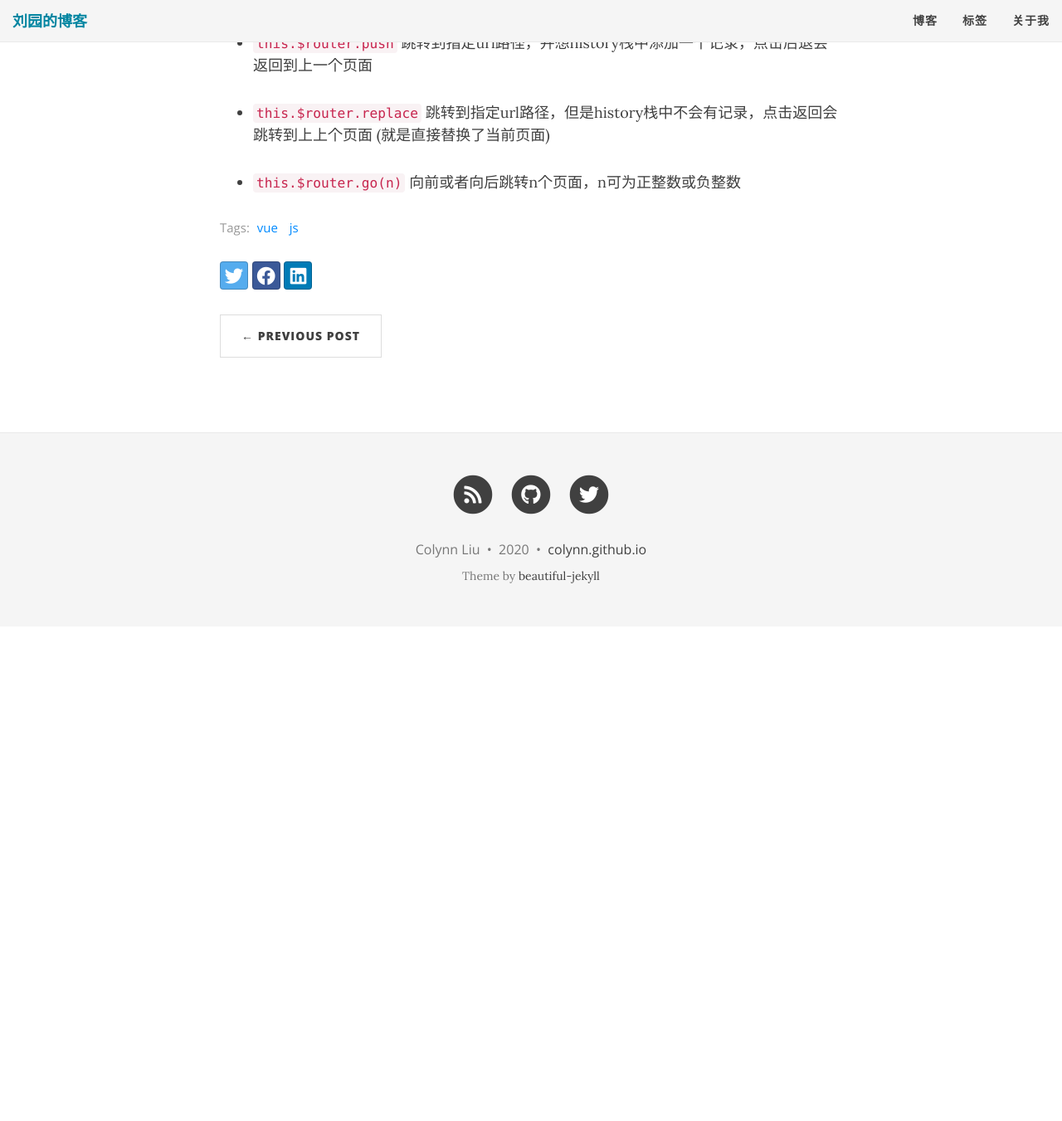
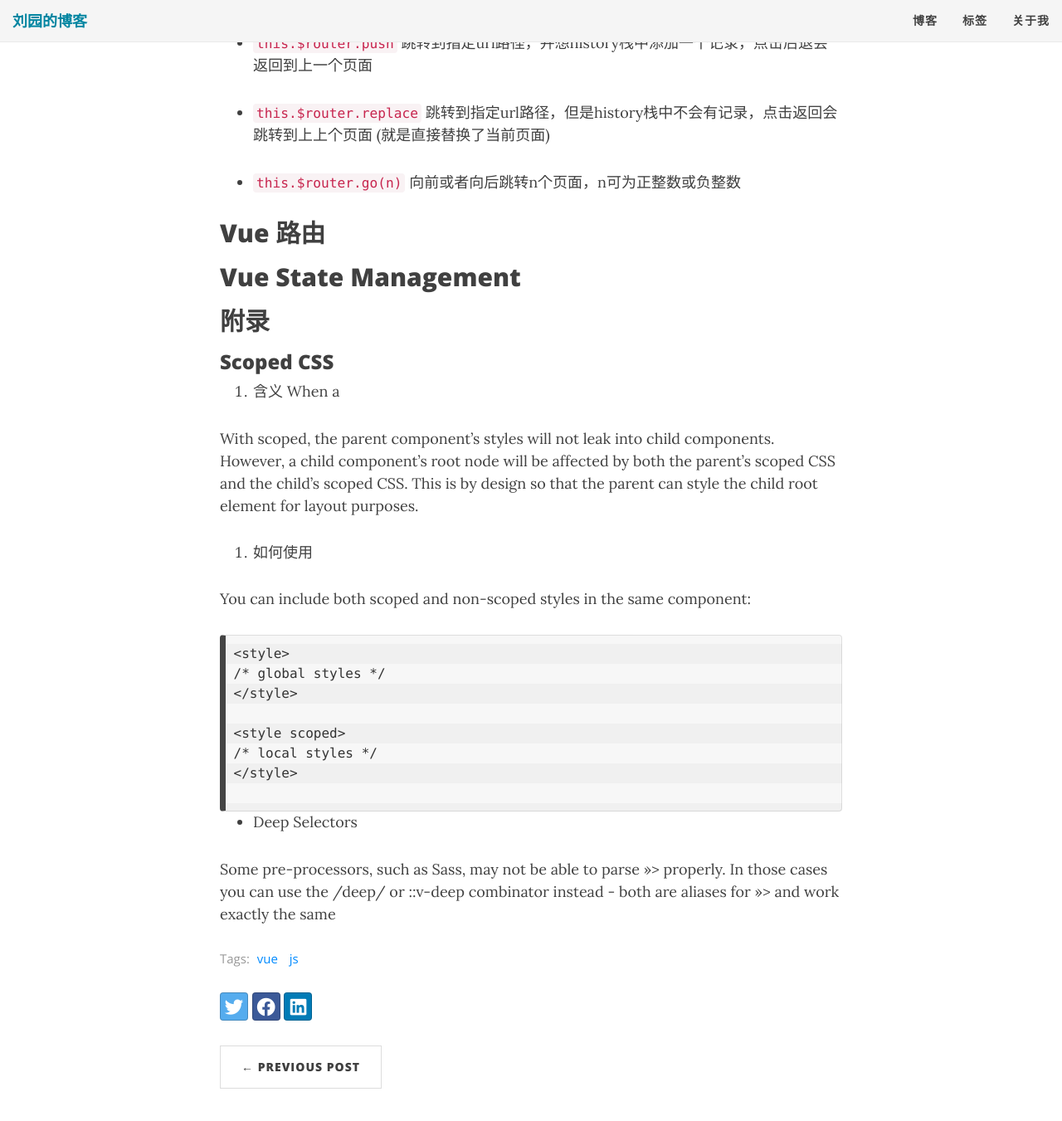
Before and after one commit to colynn/colynn.github.io, a Jekyll site: the page built from _posts/2020-06-01-vue-in-using-summaring.md, in a window 1280 px wide and 1400 px high, scrolled down 4237 px. Shown: the top 1351 px of the window at 83% size. Built offline with Jekyll 4.4.1, drawn with Linux system fonts in a browser that asks for light colours; nearby versions of some CDN libraries; comment, search, counter and statistics services are not loaded; before the commit the page ends 4992 px from its top, so only the background shows below that.

Commit message:
vue scoped css

````diff
--- a/_posts/2020-06-01-vue-in-using-summaring.md
+++ b/_posts/2020-06-01-vue-in-using-summaring.md
@@ -105,3 +105,38 @@ this.$router.go(n)
 
 * `this.$router.go(n)`
 向前或者向后跳转n个页面，n可为正整数或负整数
+
+## Vue 路由
+
+
+## Vue State Management
+
+
+## 附录
+
+### Scoped CSS
+
+1. 含义
+When a <style> tag has the scoped attribute, its CSS will apply to elements of the current component only.
+
+
+With scoped, the parent component's styles will not leak into child components. However, a child component's root node will be affected by both the parent's scoped CSS and the child's scoped CSS. This is by design so that the parent can style the child root element for layout purposes.
+
+2. 如何使用
+
+You can include both scoped and non-scoped styles in the same component:
+
+```
+<style>
+/* global styles */
+</style>
+
+<style scoped>
+/* local styles */
+</style>
+
+```
+
+* Deep Selectors
+
+Some pre-processors, such as Sass, may not be able to parse >>> properly. In those cases you can use the /deep/ or ::v-deep combinator instead - both are aliases for >>> and work exactly the same
````
